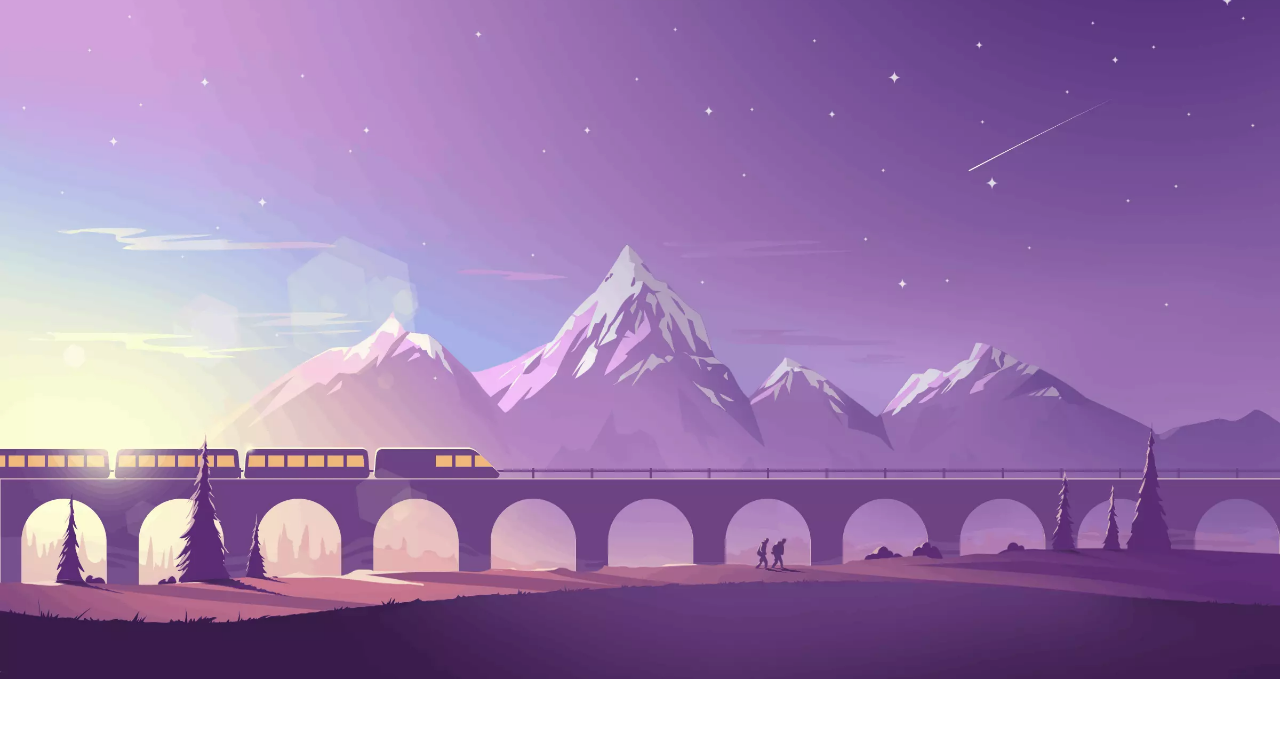
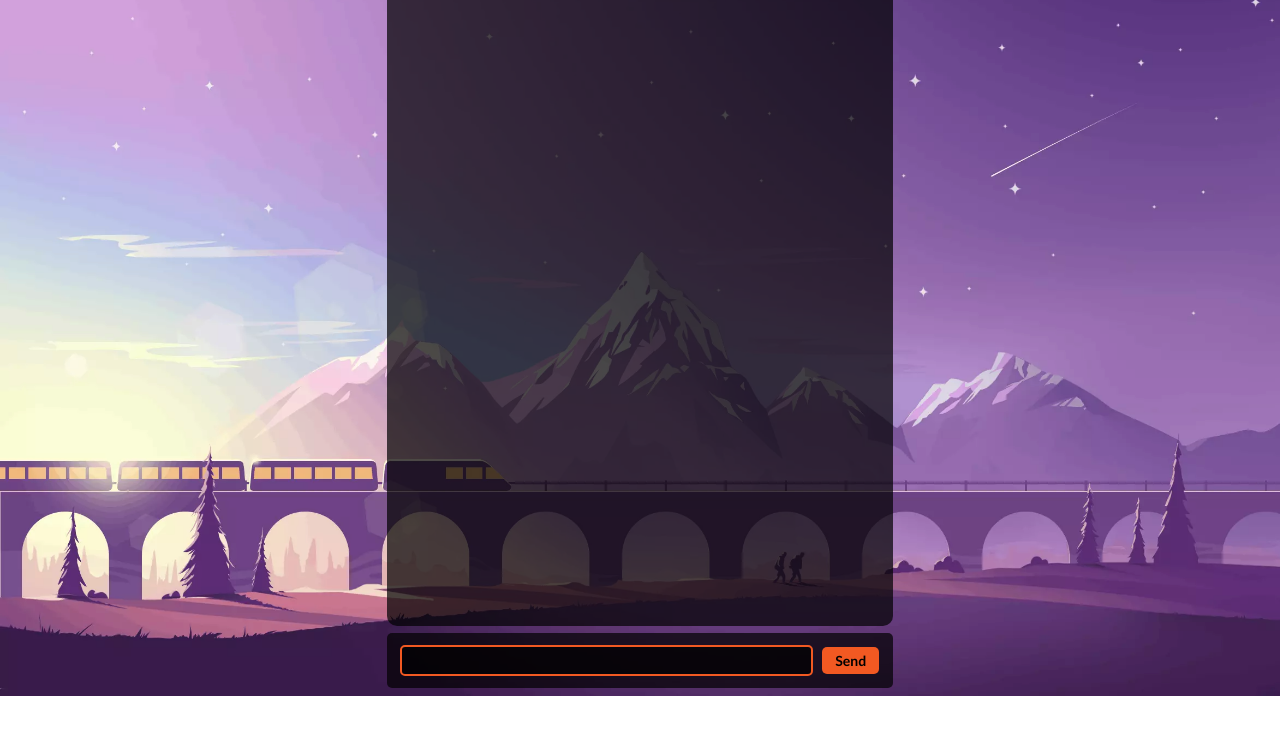
Before and after one commit to Selva0309/Group-Chat, a website: page FrontEnd/chat.html in a window 1280 px wide. Shown: the part 68-800 px from the top of the page. Drawn offline with nearby package versions, Linux system fonts and the light colour scheme.

Commit message:
Frontend completed

```diff
--- /dev/null
+++ b/FrontEnd/chat-script.js
@@ -0,0 +1,4 @@
+window.addEventListener('DOMContentLoaded',()=>{
+
+
+})
--- a/FrontEnd/chat.html
+++ b/FrontEnd/chat.html
@@ -7,13 +7,20 @@
     <title>Login/Sign-Up</title>
     <link rel="stylesheet" href="style.css">
     <script src="https://unpkg.com/axios/dist/axios.min.js"></script>
-    <script src="script.js" defer></script>
+    <script src="chat-script.js" defer></script>
     </head>
 <body>
     <section class="header-nav">
         <h1>GROUP CHAT APP</h1>
     </section>
     <section class="notification-container"></section>
+    <section class="chatwindow">
+
+    </section>
+    <section class="sendmessage">
+        <input type="text">
+        <button type="button" class="send-btn">Send</button>
+    </section>
 </body>
 
 
--- a/FrontEnd/script.js
+++ b/FrontEnd/script.js
@@ -79,13 +79,11 @@ async function login(){
         }
     } catch (err) {
         console.log(err);
+        errorcontainer.innerHTML='';
         const error = document.createElement('h2');
         error.innerHTML=`${err.response.data.message}`;
         errorcontainer.appendChild(error);
-        setTimeout(()=>{
-            errorcontainer.innerHTML='';
-        },2000)
-    }
+        }
 
 }
 document.querySelector('.forgot-btn').addEventListener('click', forgotpasswordpage => {
--- a/FrontEnd/style.css
+++ b/FrontEnd/style.css
@@ -294,3 +294,54 @@ li {
  color: #F25922;
  text-align: center;
 }
+
+.chatwindow{
+    width: 40%;
+    height: 80vh;
+    margin: 0.5% auto;
+    padding: 1%;
+    background-color: rgba(0, 0, 0, 0.7);
+    border-radius: 10px;
+}
+.sendmessage{
+    width: 40%;
+    height: auto;
+    background-color: rgba(0, 0, 0, 0.7);
+    margin: 0.5% auto;
+    padding: 1%;
+    border-radius: 5px;
+
+}
+
+.sendmessage input{
+    width: 86%;
+    height: 25%;
+    padding: 1%;
+    background-color: inherit;
+    border: 2px solid #F25922;
+    border-radius: 5px;
+    overflow: hidden;
+    font-size: 14px;
+    color: #F25922;
+}
+
+.send-btn{
+    width: 12%;
+    background-color: #F25922;
+    font-family: inherit;
+    font-size: 14px;
+    padding: 1%;
+    margin-left: 1%;
+    border: none;
+    border-radius: 5px;
+    cursor: pointer;
+    transition: 0.5s;
+    font-weight: bold;
+}
+
+.send-btn:hover{
+    background-color: #922065;
+    color: #FEBE10;
+    border: 2px solid #F25922;
+
+}
```
Also changed, not shown: 1 other file.
